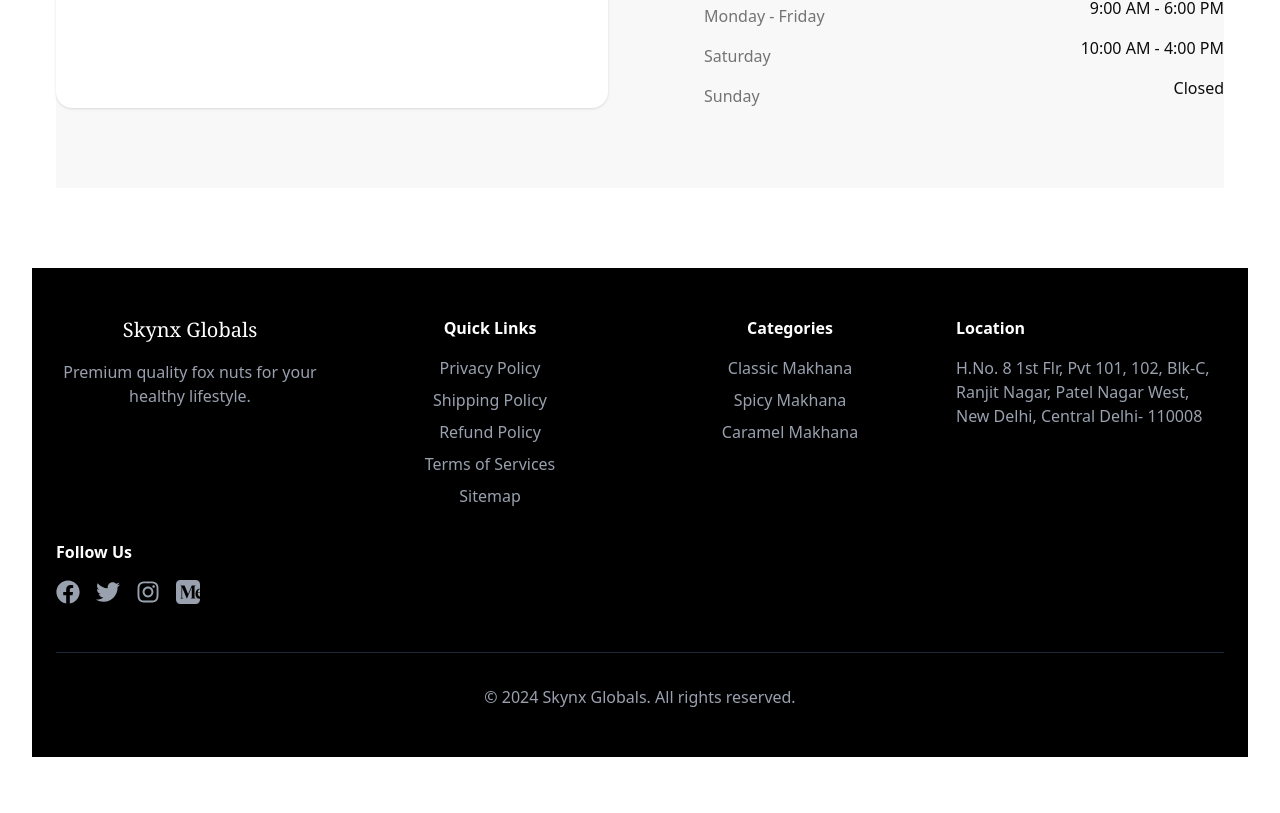
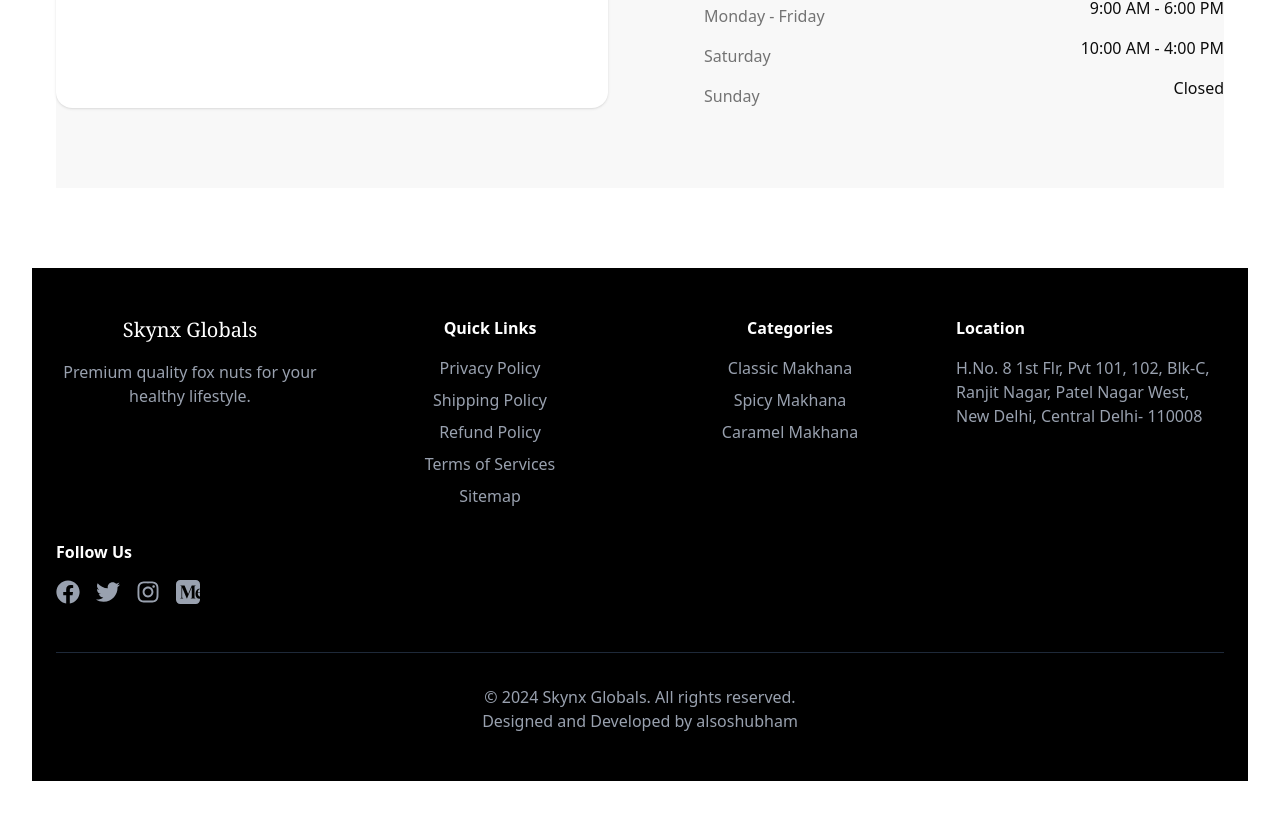
Before and after one commit to alsoshubham/Skynx, a React (Vite) app: page / in a window 1280 px wide. Shown: the part 2837-3650 px from the top of the page. Before the commit the page ends 3626 px from the top, so only its background shows below. Built offline with nearby package versions, Linux system fonts and the light colour scheme.

Commit message:
Add designer credit to footer; remove unused imports in main.jsx

```diff
--- a/src/components/Footer.jsx
+++ b/src/components/Footer.jsx
@@ -110,6 +110,7 @@
         </div>
         <div className="border-t border-gray-800 mt-12 pt-8 text-center text-gray-400">
           <p>&copy; 2024 Skynx Globals. All rights reserved.</p>
+          <p>Designed and Developed by <a href="https://www.linkedin.com/in/alsoshubham/">alsoshubham</a></p>
         </div>
       </div>
     </footer>
--- a/src/main.jsx
+++ b/src/main.jsx
@@ -1,11 +1,5 @@
 import { StrictMode } from 'react';
 import ReactDOM from 'react-dom/client';
-import {  RouterProvider } from 'react-router-dom';
-import Layout from "./Layout.jsx";
-import Home from "../src/pages/Home.jsx";
-import About from "../src/pages/About.jsx";
-import Blog from "../src/pages/Blogs.jsx";
-import Product from "../src/pages/Product.jsx";
 import './index.css';
 import "./App.css";
 import App from "./App";
```
